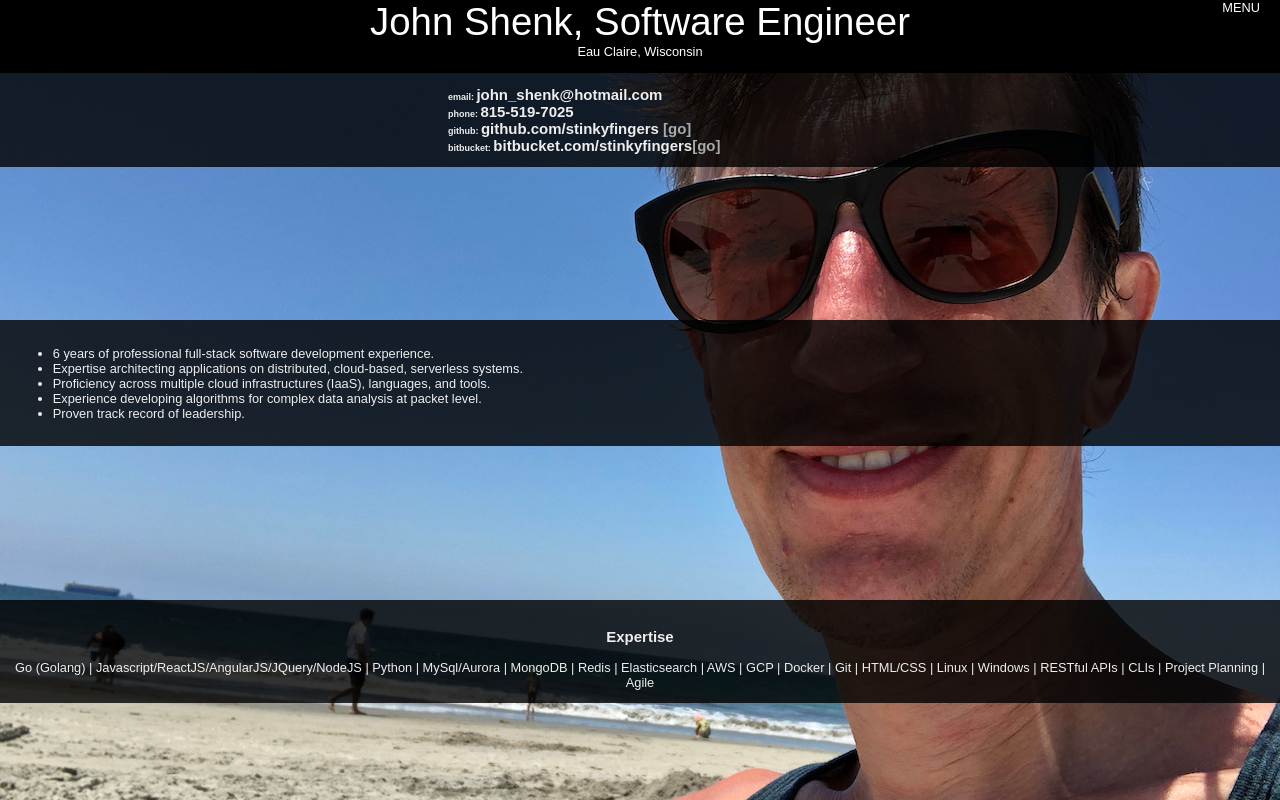
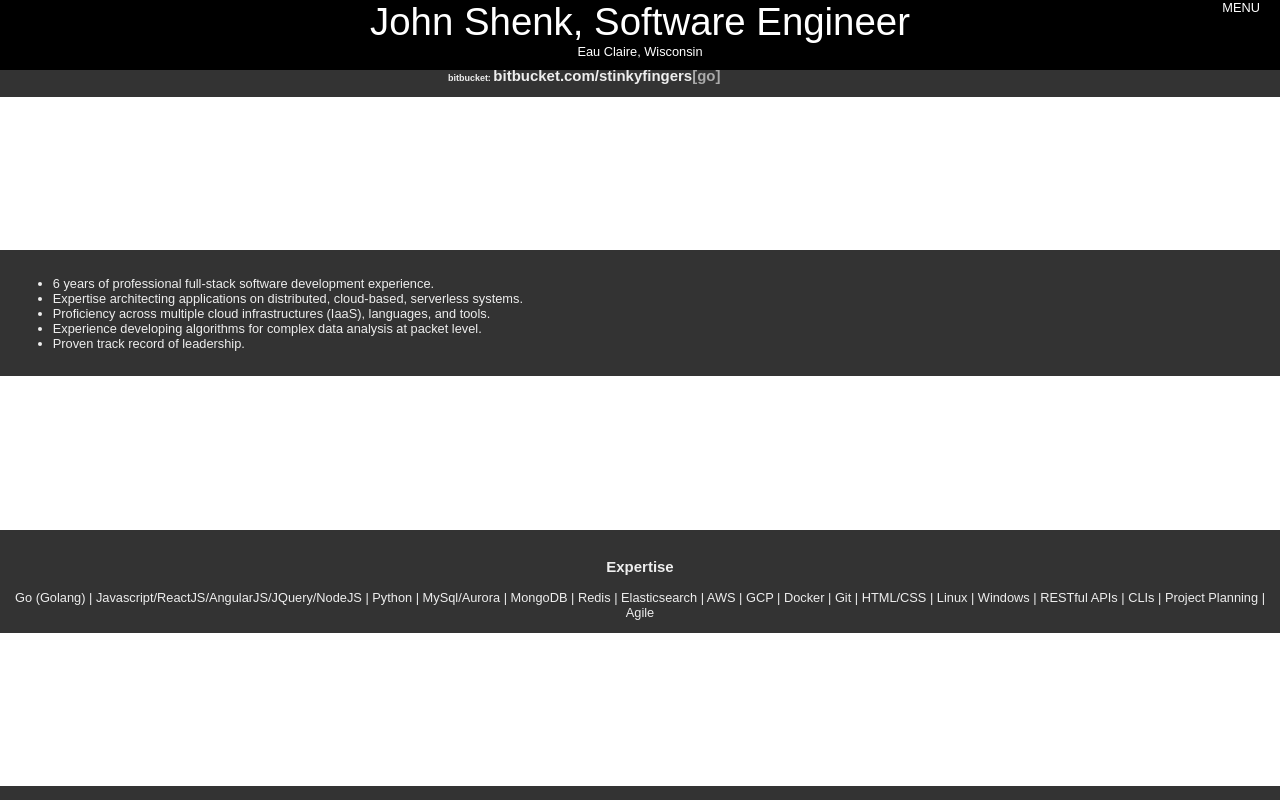
Before and after one commit to stinkyfingers/johnshenk, a React (Create React App) app: page / in a window 1280 px wide. Shown: the top 800 px of the page. Built offline with nearby package versions, Linux system fonts and the light colour scheme.

Commit message:
testing html bkdg

```diff
--- a/src/css/resume.css
+++ b/src/css/resume.css
@@ -9,14 +9,14 @@ h4, h5, h6 {
 	margin: .1em;
 }
 
-.resume {
+/* .resume {
 	margin: 70px auto 0;
 	background: url(../Photos/IMG_0981.jpg) no-repeat center center fixed;
   -webkit-background-size: cover;
   -moz-background-size: cover;
   -o-background-size: cover;
   background-size: cover;
-}
+} */
 
 .empty {
 	height: 12em;
--- a/src/index.css
+++ b/src/index.css
@@ -1,3 +1,8 @@
+html {
+  background: url(./Photos/IMG_0981.jpg) no-repeat center center fixed;
+
+}
+
 body {
   margin: 0;
   padding: 0;
```
